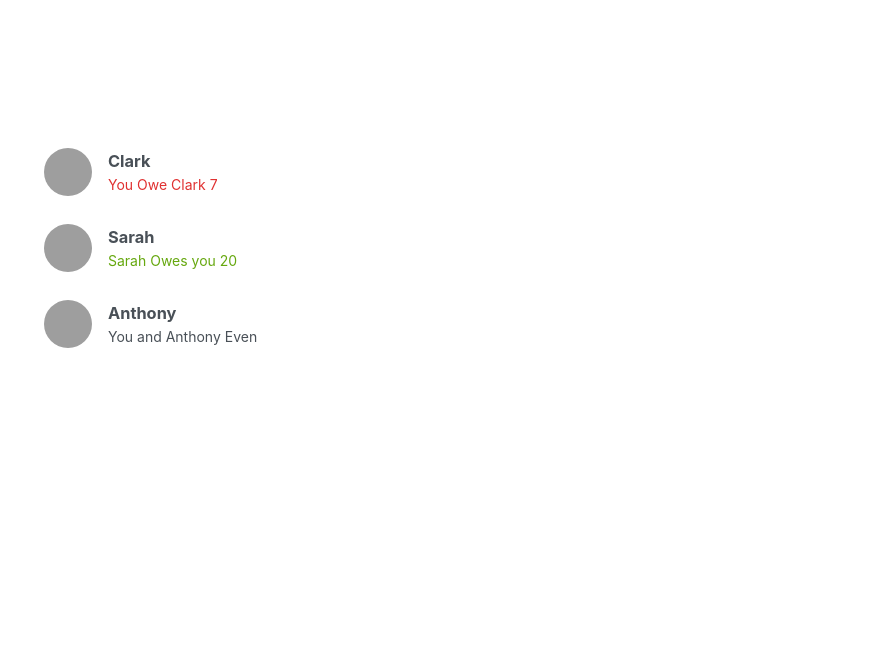
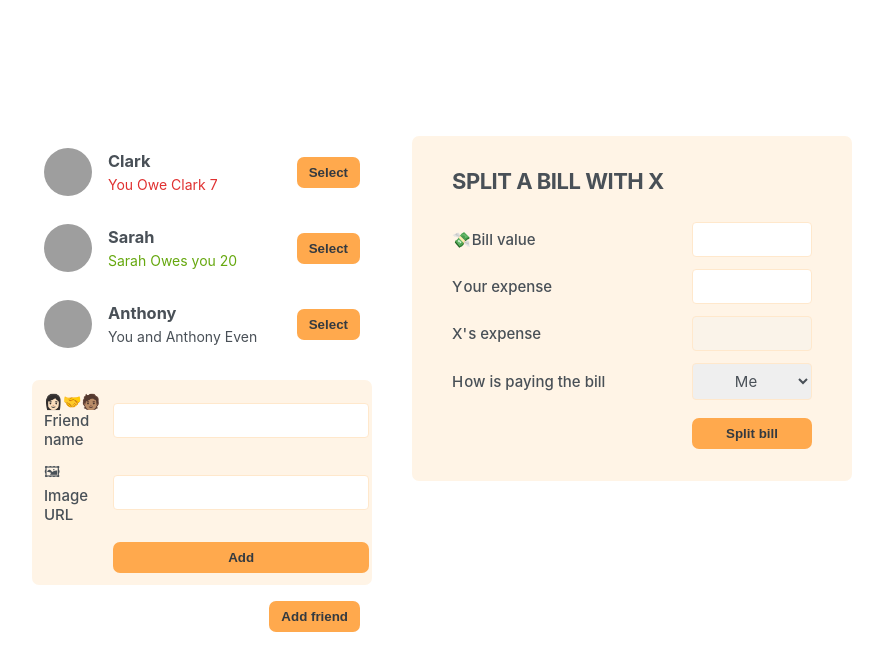
Before and after one commit to elnakhlawi/-Eat--N-Split, a React (Vite) app: page / in a window 1280 px wide. Shown: the top 670 px of the page, without its empty margins (198-1081 px from the left). Built offline with nearby package versions, Linux system fonts and the light colour scheme; grey boxes are pictures that could not be loaded.

Commit message:
Building the static app:Forms

```diff
--- a/src/App.jsx
+++ b/src/App.jsx
@@ -23,7 +23,10 @@ export default function App() {
     <div className="app">
       <div className="sidebar">
         <FriendsList />
+        <FormList />
+        <Button>Add friend</Button>
       </div>
+      <FormSplitBill />
     </div>
   );
 }
@@ -55,8 +58,52 @@ function Friend({ friend }) {
             {friend.name} Owes you {Math.abs(friend.balance)}
           </p>
         )}
-        {friend.balance === 0 && <p >You and {friend.name} Even</p>}
+        {friend.balance === 0 && <p>You and {friend.name} Even</p>}
+        <Button>Select</Button>
       </li>
     </>
   );
 }
+function Button({ children }) {
+  return (
+    <>
+      <button className="button">{children}</button>
+    </>
+  );
+}
+function FormList() {
+  return (
+    <>
+      <form className="form-add-friend">
+        <label htmlFor="name">👩🏻‍🤝‍🧑🏽Friend name</label>
+        <input type="text" id="name" />
+        <label htmlFor="image">🖼 Image URL</label>
+        <input type="text" id="image" />
+        <Button>Add</Button>
+      </form>
+    </>
+  );
+}
+
+function FormSplitBill() {
+  return (
+
+      <form action="" dir="ltr" className="form-split-bill">
+        <h2>Split a bill with X</h2>
+        <label htmlFor="billValue">💸Bill value</label>
+        <input type="text" id="billValue" />
+        <label htmlFor="yourExpense">Your expense</label>
+        <input type="text" id="yourExpense" />
+        <label htmlFor="friendExpense">X's expense</label>
+        <input disabled type="text" id="friendExpense" />
+        <label htmlFor="howBay">How is paying the bill</label>
+        <select >
+          <option value="user">Me</option>
+          <option value="friend">friend name</option>
+        </select>
+
+        <Button>Split bill</Button>
+      </form>
+
+  );
+}
--- a/src/index.css
+++ b/src/index.css
@@ -125,16 +125,18 @@ form {
 .form-split-bill {
   grid-template-columns: 1fr 12rem;
   padding: 3.2rem 4rem;
+
 }
 
 label {
   font-weight: 500;
+  font-size: 15px;
 }
 
 label::first-letter {
   display: inline-block;
-  margin-right: 4px;
-  font-size: 1.8rem;
+  margin-right: 1px;
+  font-size: 1.5rem;
 }
 
 input,
```
